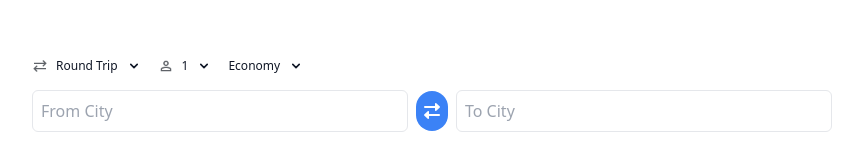
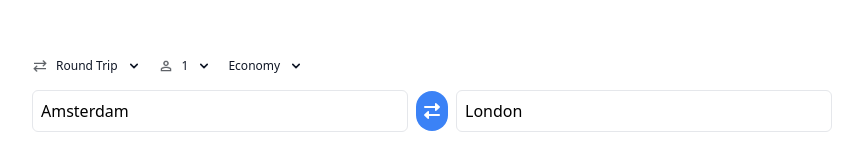
Before and after one commit to doganuk/fullstack_test_tarik, a website: page frontend/index.html in a window 1280 px wide. Shown: the part 182-349 px from the top of the page, without its empty margins (208-1071 px from the left). Drawn offline with nearby package versions, Linux system fonts and the light colour scheme; no server answers.

Commit message:
default city added

```diff
--- a/frontend/index.html
+++ b/frontend/index.html
@@ -14,8 +14,8 @@
     <div x-data="{
         flights: [],
         airlines: [],
-        sourceCity: '',
-        destinationCity: '',
+        sourceCity: 'Amsterdam',
+        destinationCity: 'London',
         showFromCalendar: false,
         showToCalendar: false,
         fromDate: new Date('2024-03-10'),
```
Also changed, not shown: README.md.
